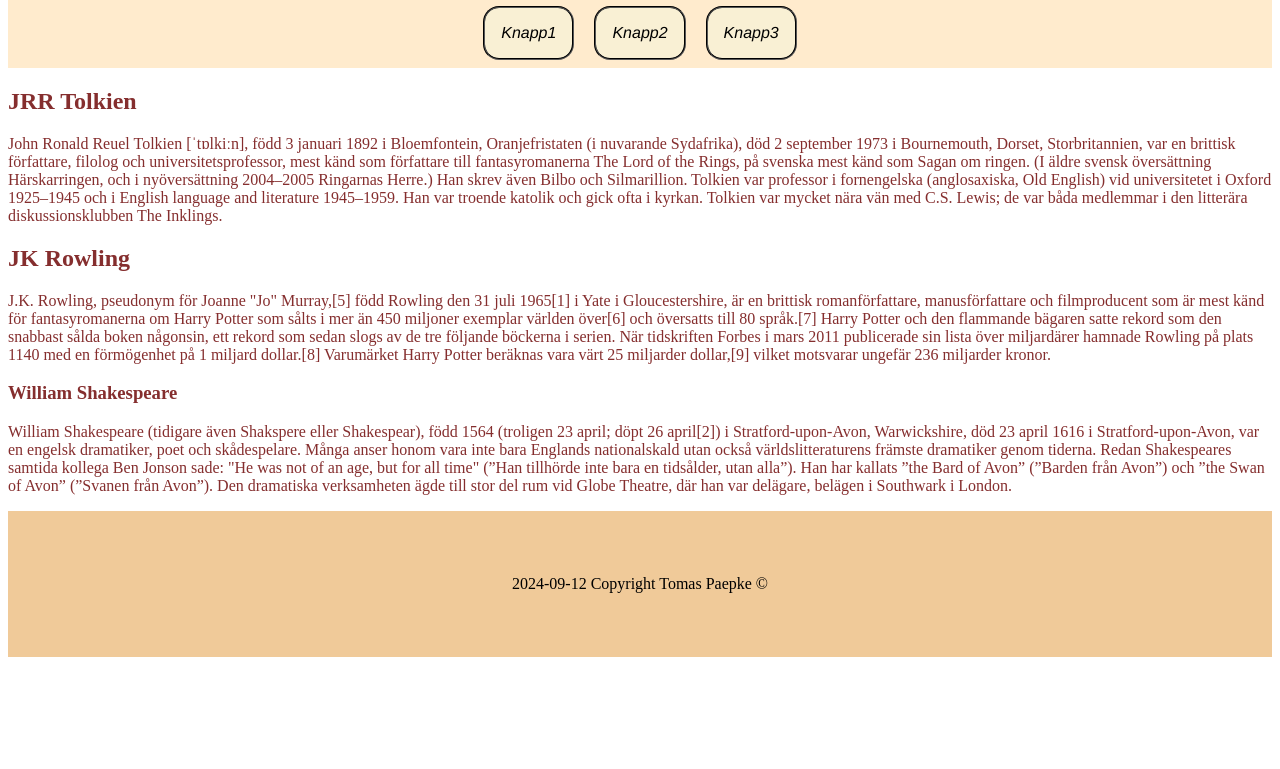
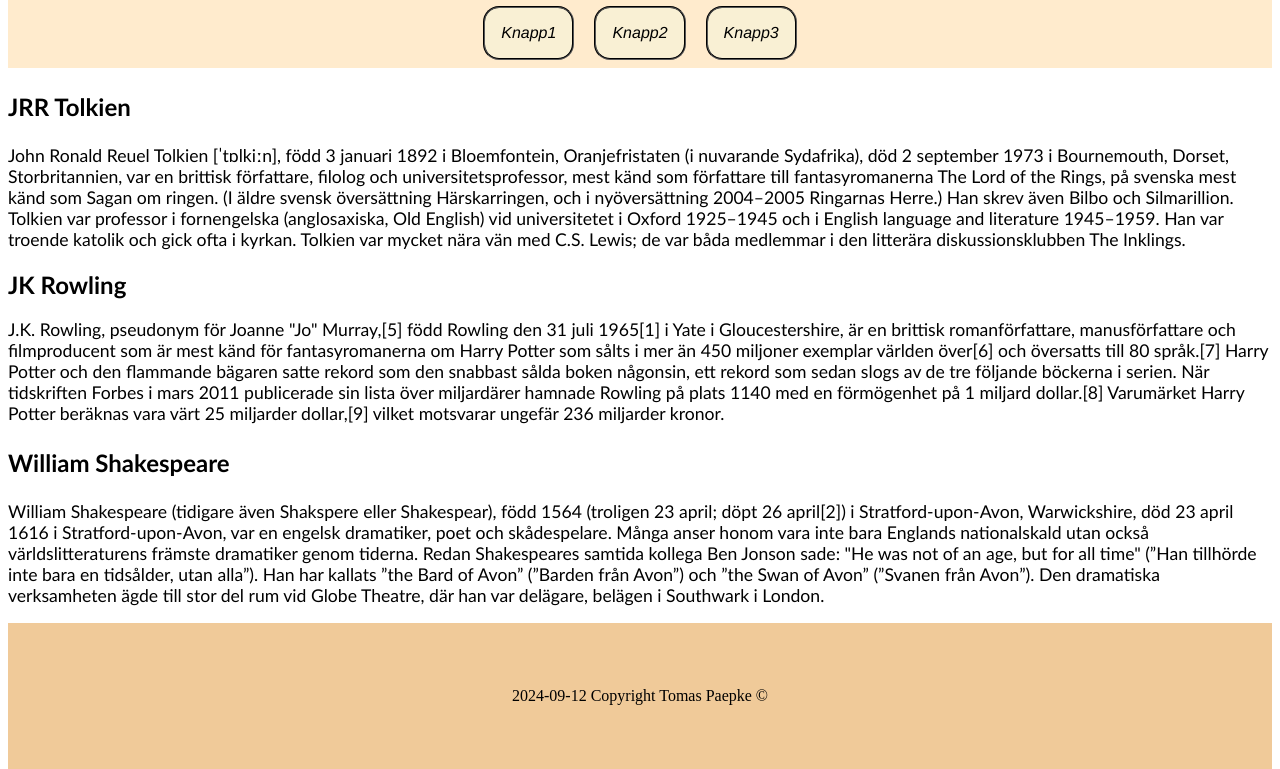
Before and after one commit to TomasPaepke/ovning2, a plain HTML site: page index.html in a window 1280 px wide. Shown: the part 215-984 px from the top of the page. Before the commit the page ends 880 px from the top, so only its background shows below. Drawn offline with Linux system fonts and the light colour scheme; files whose address does not match are found by name.

Commit message:
uppdaterad html i sections

```diff
--- a/css/styles.css
+++ b/css/styles.css
@@ -8,9 +8,27 @@
     background-position: center;
     background-repeat: no-repeat;
     padding-top: 33;
-
-
-
+}
+.container {
+    position: relative;
+    text-align: center;
+    color: white;
+}
+.centered {
+    position: absolute;
+    top: 10%;
+    left: 50%;
+    transform: translate(-50%, -50%);
+    font-family: 'Gill Sans', 'Gill Sans MT', Calibri, 'Trebuchet MS', sans-serif;
+    font-size: 5rem;
+    text-shadow: 3px 2px 2px black;
+}
+.centeredtwo {
+    position: absolute;
+    top: 55%;
+    left: 50%;
+    transform: translate(-50%, -50%);
+    text-shadow: 2px 2px 2px black;
 }
 
 button  {
@@ -32,42 +50,22 @@
     background-color:rgba(179, 154, 108, 0.404);
     cursor: grab;
 }
-main  {
-    font-family: 'Times New Roman', Times, serif;
-    color: rgb(133, 46, 46);
-
+main section article h1, h2, h3 {
+    font-family:'Gill Sans', 'Gill Sans MT', Calibri, 'Trebuchet MS', sans-serif;
+    font-size: 1.5rem;
 }
-main section nav {
+main section article p {
+    font-family:'Gill Sans', 'Gill Sans MT', Calibri, 'Trebuchet MS', sans-serif;
+    font-size: 1.1rem;
+}
+nav section {
     background-color: blanchedalmond;
     text-align: center;
 }
+
+
 footer {
     background-color: rgb(240, 202, 153);
     padding: 3rem;
     text-align: center;
 }
-.container {
-    position: relative;
-    text-align: center;
-    color: white;
-
-}
-.centered {
-    position: absolute;
-    top: 10%;
-    left: 50%;
-    transform: translate(-50%, -50%);
-    font-family: 'Gill Sans', 'Gill Sans MT', Calibri, 'Trebuchet MS', sans-serif;
-    font-size: 5rem;
-    text-shadow: 3px 2px 2px black;
-
-}
-.centeredtwo {
-    position: absolute;
-    top: 55%;
-    left: 50%;
-    transform: translate(-50%, -50%);
-    text-shadow: 2px 2px 2px black;
-
-
-}
--- a/index.html
+++ b/index.html
@@ -14,24 +14,38 @@
             <h2 class="centeredtwo">Authority on communication about authors!</h2>
         </section>
 
+    </header>
 
-    </header>
+    <nav>
+        <section>
+            <button>Knapp1</button>
+            <button>Knapp2</button>
+            <button>Knapp3</button>
+        </section>
+    </nav>
 
     <main>
         <section>
-            <nav>
-                <button>Knapp1</button>
-                <button>Knapp2</button>
-                <button>Knapp3</button>
-            </nav>
-            <h1>JRR Tolkien</h1>
-            <p>John Ronald Reuel Tolkien [ˈtɒlkiːn], född 3 januari 1892 i Bloemfontein, Oranjefristaten (i nuvarande Sydafrika), död 2 september 1973 i Bournemouth, Dorset, Storbritannien, var en brittisk författare, filolog och universitetsprofessor, mest känd som författare till fantasyromanerna The Lord of the Rings, på svenska mest känd som Sagan om ringen. (I äldre svensk översättning Härskarringen, och i nyöversättning 2004–2005 Ringarnas Herre.) Han skrev även Bilbo och Silmarillion. Tolkien var professor i fornengelska (anglosaxiska, Old English) vid universitetet i Oxford 1925–1945 och i English language and literature 1945–1959. Han var troende katolik och gick ofta i kyrkan. Tolkien var mycket nära vän med C.S. Lewis; de var båda medlemmar i den litterära diskussionsklubben The Inklings.</p>
-            <h2>JK Rowling</h2>
-            <p>J.K. Rowling, pseudonym för Joanne "Jo" Murray,[5] född Rowling den 31 juli 1965[1] i Yate i Gloucestershire, är en brittisk romanförfattare, manusförfattare och filmproducent som är mest känd för fantasyromanerna om Harry Potter som sålts i mer än 450 miljoner exemplar världen över[6] och översatts till 80 språk.[7] Harry Potter och den flammande bägaren satte rekord som den snabbast sålda boken någonsin, ett rekord som sedan slogs av de tre följande böckerna i serien. När tidskriften Forbes i mars 2011 publicerade sin lista över miljardärer hamnade Rowling på plats 1140 med en förmögenhet på 1 miljard dollar.[8] Varumärket Harry Potter beräknas vara värt 25 miljarder dollar,[9] vilket motsvarar ungefär 236 miljarder kronor.</p>
-            <h3>William Shakespeare</h3>
-            <p>William Shakespeare (tidigare även Shakspere eller Shakespear), född 1564 (troligen 23 april; döpt 26 april[2]) i Stratford-upon-Avon, Warwickshire, död 23 april 1616 i Stratford-upon-Avon, var en engelsk dramatiker, poet och skådespelare. Många anser honom vara inte bara Englands nationalskald utan också världslitteraturens främste dramatiker genom tiderna. Redan Shakespeares samtida kollega Ben Jonson sade: "He was not of an age, but for all time" (”Han tillhörde inte bara en tidsålder, utan alla”).
+            <article>
+                <h1>JRR Tolkien</h1>
+                <p>John Ronald Reuel Tolkien [ˈtɒlkiːn], född 3 januari 1892 i Bloemfontein, Oranjefristaten (i nuvarande Sydafrika), död 2 september 1973 i Bournemouth, Dorset, Storbritannien, var en brittisk författare, filolog och universitetsprofessor, mest känd som författare till fantasyromanerna The Lord of the Rings, på svenska mest känd som Sagan om ringen. (I äldre svensk översättning Härskarringen, och i nyöversättning 2004–2005 Ringarnas Herre.) Han skrev även Bilbo och Silmarillion. Tolkien var professor i fornengelska (anglosaxiska, Old English) vid universitetet i Oxford 1925–1945 och i English language and literature 1945–1959. Han var troende katolik och gick ofta i kyrkan. Tolkien var mycket nära vän med C.S. Lewis; de var båda medlemmar i den litterära diskussionsklubben The Inklings.</p>
+            </article>
+        </section>
 
-                Han har kallats ”the Bard of Avon” (”Barden från Avon”) och ”the Swan of Avon” (”Svanen från Avon”). Den dramatiska verksamheten ägde till stor del rum vid Globe Theatre, där han var delägare, belägen i Southwark i London.</p>
+        <section>
+            <article>
+                <h2>JK Rowling</h1>
+                <p>J.K. Rowling, pseudonym för Joanne "Jo" Murray,[5] född Rowling den 31 juli 1965[1] i Yate i Gloucestershire, är en brittisk romanförfattare, manusförfattare och filmproducent som är mest känd för fantasyromanerna om Harry Potter som sålts i mer än 450 miljoner exemplar världen över[6] och översatts till 80 språk.[7] Harry Potter och den flammande bägaren satte rekord som den snabbast sålda boken någonsin, ett rekord som sedan slogs av de tre följande böckerna i serien. När tidskriften Forbes i mars 2011 publicerade sin lista över miljardärer hamnade Rowling på plats 1140 med en förmögenhet på 1 miljard dollar.[8] Varumärket Harry Potter beräknas vara värt 25 miljarder dollar,[9] vilket motsvarar ungefär 236 miljarder kronor.</p>
+            </article>
+        </section>
+
+        <section>
+            <article>
+                <h3>William Shakespeare</h1>
+                <p>William Shakespeare (tidigare även Shakspere eller Shakespear), född 1564 (troligen 23 april; döpt 26 april[2]) i Stratford-upon-Avon, Warwickshire, död 23 april 1616 i Stratford-upon-Avon, var en engelsk dramatiker, poet och skådespelare. Många anser honom vara inte bara Englands nationalskald utan också världslitteraturens främste dramatiker genom tiderna. Redan Shakespeares samtida kollega Ben Jonson sade: "He was not of an age, but for all time" (”Han tillhörde inte bara en tidsålder, utan alla”).
+
+                    Han har kallats ”the Bard of Avon” (”Barden från Avon”) och ”the Swan of Avon” (”Svanen från Avon”). Den dramatiska verksamheten ägde till stor del rum vid Globe Theatre, där han var delägare, belägen i Southwark i London.</p>
+            </article>
         </section>
     </main>
     <footer>
```
